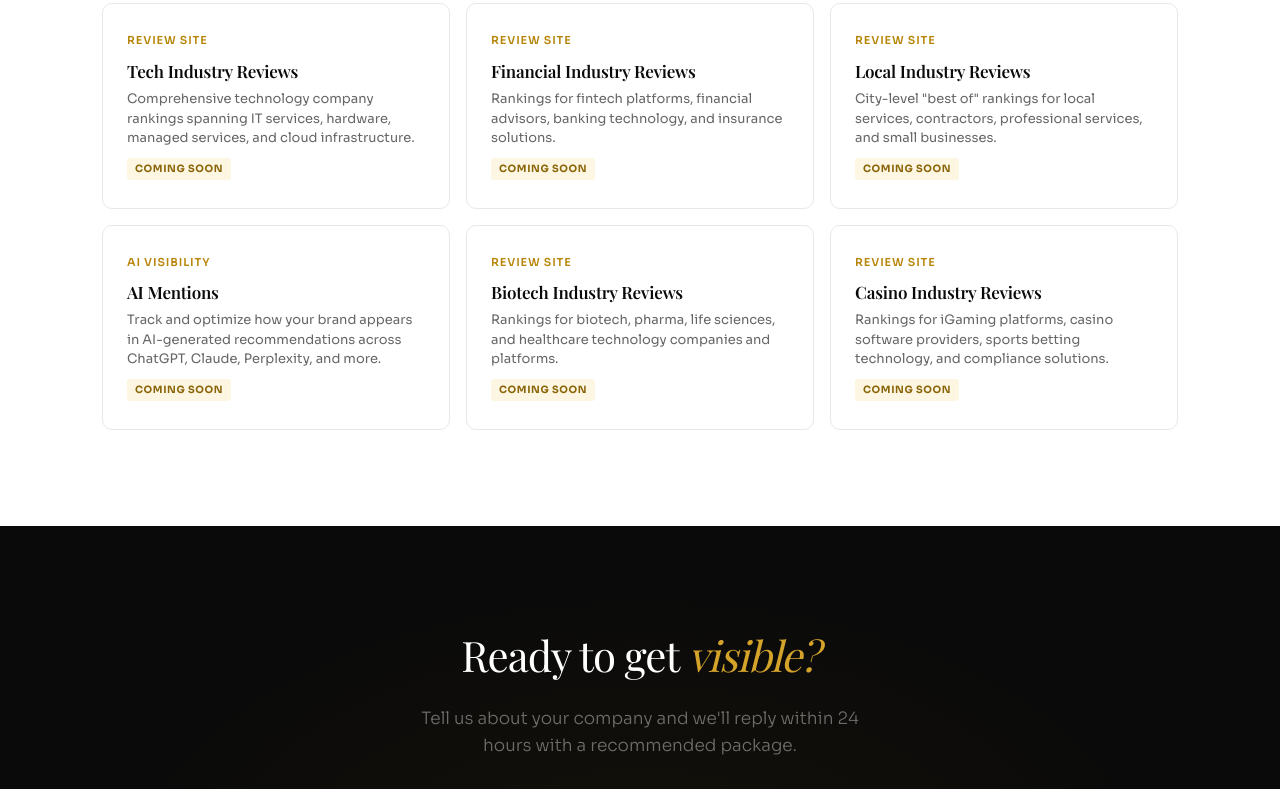
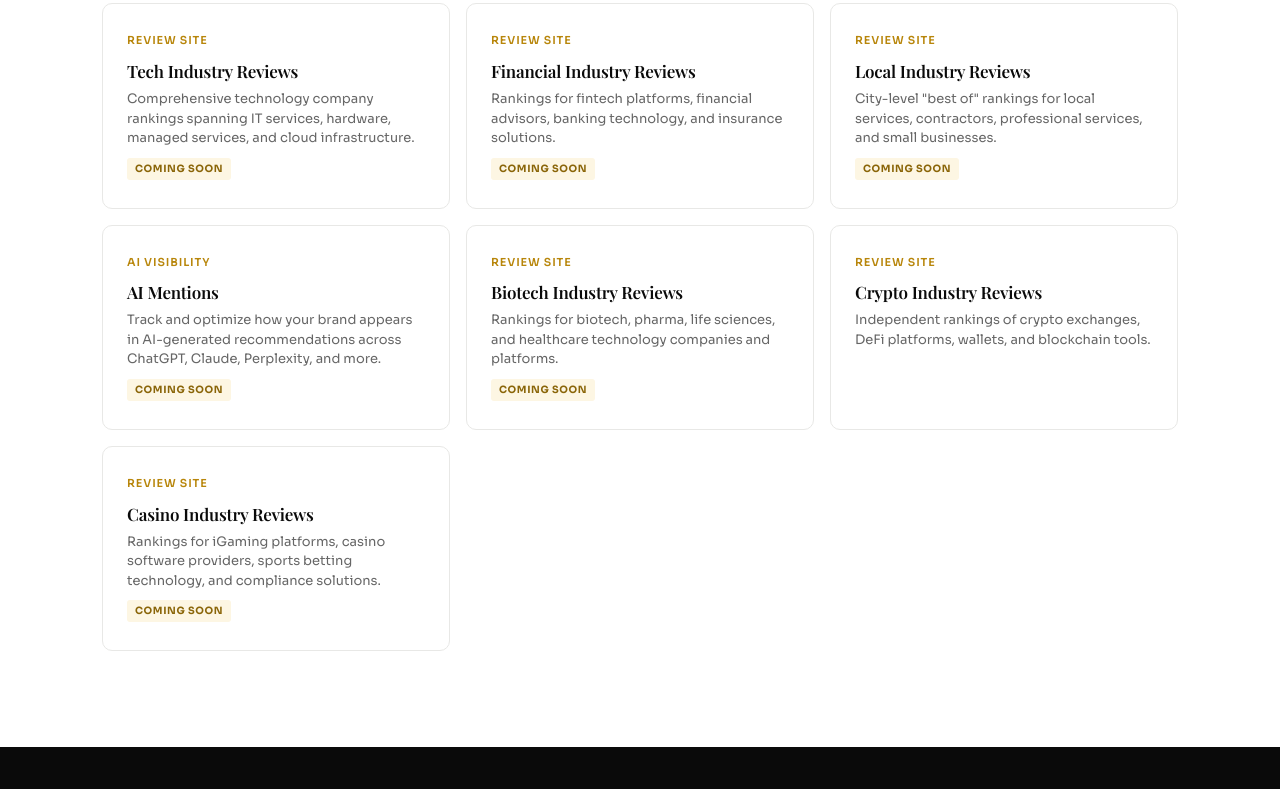
Before and after one commit to jlc12377/listicleliaison, a plain HTML site: page index.html in a window 1280 px wide. Shown: the part 3419-4208 px from the top of the page. Drawn offline with nearby package versions, Linux system fonts and the light colour scheme; a web font is replaced by a local one.

Commit message:
Update index.html

```diff
--- a/index.html
+++ b/index.html
@@ -365,7 +365,7 @@ body{font-family:var(--font-body);color:var(--ink);background:var(--surface);-we
       <div class="network-card-desc">Business intelligence, expert rankings, company spotlights, and industry analysis for growing companies.</div>
       <span class="network-card-status live">Live</span>
     </a>
-    <a href="#" class="network-card">
+    <a href="https://aiindustryreviews.com" class="network-card">
       <div class="network-card-type">Review Site</div>
       <div class="network-card-name">AI Industry Reviews</div>
       <div class="network-card-desc">Rankings and analysis of AI tools, platforms, and services across writing, coding, image generation, and automation.</div>
@@ -401,7 +401,12 @@ body{font-family:var(--font-body);color:var(--ink);background:var(--surface);-we
       <div class="network-card-desc">Rankings for biotech, pharma, life sciences, and healthcare technology companies and platforms.</div>
       <span class="network-card-status coming">Coming Soon</span>
     </a>
-    <a href="#" class="network-card">
+    <a href="https://cryptoindustryreviews.com" class="network-card">
+      <div class="network-card-type">Review Site</div>
+      <div class="network-card-name">Crypto Industry Reviews</div>
+      <div class="network-card-desc">Independent rankings of crypto exchanges, DeFi platforms, wallets, and blockchain tools.</div>
+    </a>
+    <a href="https://casinoindustryreviews.com" class="network-card">
       <div class="network-card-type">Review Site</div>
       <div class="network-card-name">Casino Industry Reviews</div>
       <div class="network-card-desc">Rankings for iGaming platforms, casino software providers, sports betting technology, and compliance solutions.</div>
```
